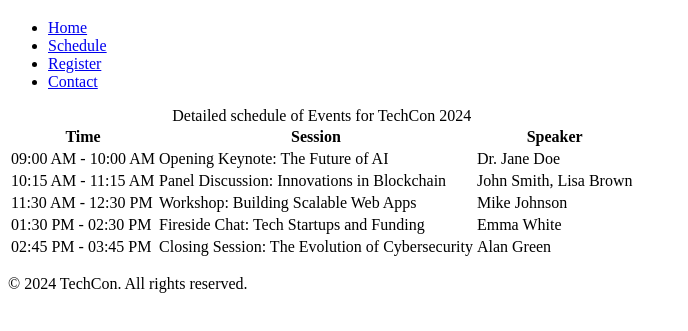
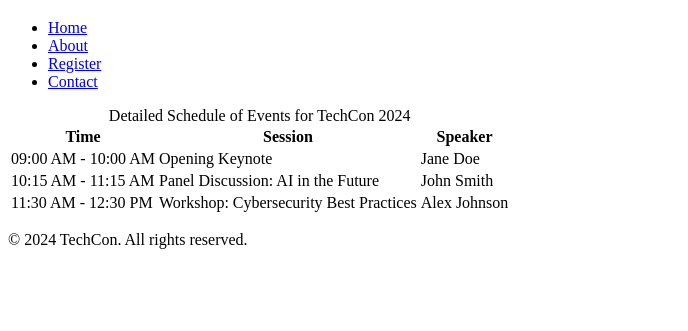
Before and after one commit to shaebydesign/TechCon_HTML, a plain HTML site: page techcon_website/schedule.html in a window 1280 px wide. Shown: the part 61-392 px from the top of the page, without its empty margins (0-688 px from the left). Drawn offline with Linux system fonts and the light colour scheme.

Commit message:
adjusted scheduule code

```diff
--- a/techcon_website/schedule.html
+++ b/techcon_website/schedule.html
@@ -4,22 +4,27 @@
     <meta charset="UTF-8">
     <meta name="viewport" content="width=device-width, initial-scale=1.0">
     <title>Schedule for TechCon 2024</title>
+    <link rel="stylesheet" href="styles.css"> <!-- Link to your CSS file -->
 </head>
 <body>
+    <!-- Header Section -->
     <header>
         <h1>Schedule for TechCon 2024</h1>
         <nav>
             <ul>
                 <li><a href="index.html">Home</a></li>
-        <li><a href="schedule.html">Schedule</a></li>
+                <li><a href="about.html">About</a></li>
                 <li><a href="register.html">Register</a></li>
-        <li><a href="Contact.html">Contact</a></li>
+                <li><a href="contact.html">Contact</a></li>
             </ul>
         </nav>
     </header>
+
+    <!-- Main Content -->
     <main>
+        <!-- Schedule Table -->
         <table>
-            <caption>Detailed schedule of Events for TechCon 2024 </caption>
+            <caption>Detailed Schedule of Events for TechCon 2024</caption> <!-- Add the missing caption -->
             <thead>
                 <tr>
                     <th scope="col">Time</th>
@@ -30,36 +35,26 @@
             <tbody>
                 <tr>
                     <td>09:00 AM - 10:00 AM</td>
-                    <td>Opening Keynote: The Future of AI</td>
-                    <td>Dr. Jane Doe</td>
+                    <td>Opening Keynote</td>
+                    <td>Jane Doe</td>
                 </tr>
                 <tr>
                     <td>10:15 AM - 11:15 AM</td>
-                    <td>Panel Discussion: Innovations in Blockchain</td>
-                    <td>John Smith, Lisa Brown</td>
+                    <td>Panel Discussion: AI in the Future</td>
+                    <td>John Smith</td>
                 </tr>
                 <tr>
                     <td>11:30 AM - 12:30 PM</td>
-                    <td>Workshop: Building Scalable Web Apps</td>
-                    <td>Mike Johnson</td>
-                </tr>
-                <tr>
-                    <td>01:30 PM - 02:30 PM</td>
-                    <td>Fireside Chat: Tech Startups and Funding</td>
-                    <td>Emma White</td>
-                </tr>
-                <tr>
-                    <td>02:45 PM - 03:45 PM</td>
-                    <td>Closing Session: The Evolution of Cybersecurity</td>
-                    <td>Alan Green</td>
+                    <td>Workshop: Cybersecurity Best Practices</td>
+                    <td>Alex Johnson</td>
                 </tr>
             </tbody>
         </table>
     </main>
 
-    <!-- Footer -->
+    <!-- Footer Section -->
     <footer>
-        <p>&copy; 2024 TechCon. All rights reserved.</p>
+        <p>&copy; 2024 TechCon. All rights reserved.</p> <!-- Add the missing copyright -->
     </footer>
 </body>
 </html>
```
Lines whose indentation alone changed are shown as unchanged.
